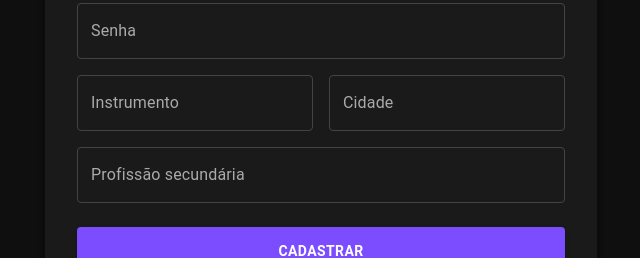
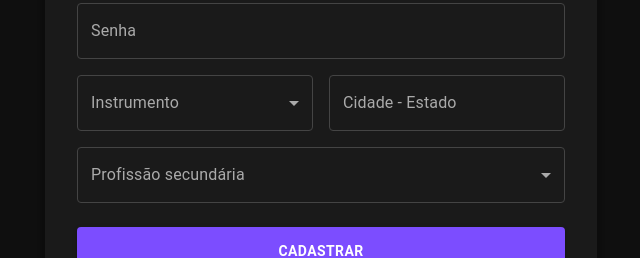
Before and after one commit to RastaDev21/MusicWork, a React (Vite) app in the folder frontend/: page /register in a window 1280 px wide. Shown: the part 356-614 px from the top of the page, without its empty margins (319-959 px from the left). Built offline with nearby package versions, Linux system fonts and the light colour scheme.

Commit message:
feat: add instrument and profession dropdowns in register

```diff
--- a/frontend/src/pages/Register.tsx
+++ b/frontend/src/pages/Register.tsx
@@ -7,9 +7,75 @@ import {
   Paper,
   Link,
   Alert,
+  MenuItem,
+  Select,
+  FormControl,
+  InputLabel,
 } from "@mui/material";
 import Logo from "../components/Logo/Logo";
 import { useAuth } from "../contexts/AuthContext";
+
+const instruments = [
+  "Guitarra",
+  "Baixo",
+  "Bateria",
+  "Teclado",
+  "Violão",
+  "Voz",
+  "Saxofone",
+  "Trompete",
+  "Violino",
+  "Percussão",
+  "DJ",
+  "Produtor Musical",
+  "Outro",
+];
+
+const professions = [
+  "Designer",
+  "Fotógrafo",
+  "Editor de vídeo",
+  "Desenvolvedor",
+  "Marketing",
+  "Professor",
+  "Técnico de som",
+  "Eletricista",
+  "Barbeiro",
+  "Tatuador",
+  "Outro",
+];
+
+const inputSx = {
+  "& .MuiOutlinedInput-root": {
+    color: "#fff",
+    "& fieldset": { borderColor: "#444" },
+    "&:hover fieldset": { borderColor: "#7c4dff" },
+    "&.Mui-focused fieldset": { borderColor: "#7c4dff" },
+  },
+  "& .MuiInputLabel-root": { color: "#aaa" },
+  "& .MuiInputLabel-root.Mui-focused": { color: "#7c4dff" },
+};
+
+const selectSx = {
+  color: "#fff",
+  "& .MuiOutlinedInput-notchedOutline": { borderColor: "#444" },
+  "&:hover .MuiOutlinedInput-notchedOutline": { borderColor: "#7c4dff" },
+  "&.Mui-focused .MuiOutlinedInput-notchedOutline": { borderColor: "#7c4dff" },
+  "& .MuiSvgIcon-root": { color: "#aaa" },
+};
+
+const menuSx = {
+  "& .MuiPaper-root": {
+    backgroundColor: "#1a1a1a",
+    border: "1px solid #2a2a2a",
+  },
+};
+
+const menuItemSx = {
+  color: "#fff",
+  "&:hover": { backgroundColor: "#7c4dff22" },
+  "&.Mui-selected": { backgroundColor: "#7c4dff33" },
+};
 
 export default function Register() {
   const { signUp, loading } = useAuth();
@@ -26,7 +92,6 @@ export default function Register() {
       setError("Nome, email e senha são obrigatórios");
       return;
     }
-
     try {
       setError("");
       await signUp({
@@ -42,17 +107,6 @@ export default function Register() {
       setError(e.message);
     }
   }
-
-  const inputSx = {
-    "& .MuiOutlinedInput-root": {
-      color: "#fff",
-      "& fieldset": { borderColor: "#444" },
-      "&:hover fieldset": { borderColor: "#7c4dff" },
-      "&.Mui-focused fieldset": { borderColor: "#7c4dff" },
-    },
-    "& .MuiInputLabel-root": { color: "#aaa" },
-    "& .MuiInputLabel-root.Mui-focused": { color: "#7c4dff" },
-  };
 
   return (
     <Box
@@ -108,32 +162,58 @@ export default function Register() {
           />
 
           <Box sx={{ display: "flex", gap: 2, mb: 2 }}>
+            <FormControl fullWidth>
+              <InputLabel
+                sx={{ color: "#aaa", "&.Mui-focused": { color: "#7c4dff" } }}
+              >
+                Instrumento
+              </InputLabel>
+              <Select
+                value={instrument}
+                label="Instrumento"
+                onChange={e => setInstrument(e.target.value)}
+                sx={selectSx}
+                MenuProps={{ sx: menuSx }}
+              >
+                {instruments.map(i => (
+                  <MenuItem key={i} value={i} sx={menuItemSx}>
+                    {i}
+                  </MenuItem>
+                ))}
+              </Select>
+            </FormControl>
+
             <TextField
               fullWidth
-              label="Instrumento"
-              variant="outlined"
-              value={instrument}
-              onChange={e => setInstrument(e.target.value)}
-              sx={inputSx}
-            />
-            <TextField
-              fullWidth
-              label="Cidade"
+              label="Cidade - Estado"
               variant="outlined"
               value={city}
               onChange={e => setCity(e.target.value)}
+              placeholder="Ex: Santos - SP"
               sx={inputSx}
             />
           </Box>
 
-          <TextField
-            fullWidth
-            label="Profissão secundária"
-            variant="outlined"
-            value={secondaryProfession}
-            onChange={e => setSecondaryProfession(e.target.value)}
-            sx={{ ...inputSx, mb: 3 }}
-          />
+          <FormControl fullWidth sx={{ mb: 3 }}>
+            <InputLabel
+              sx={{ color: "#aaa", "&.Mui-focused": { color: "#7c4dff" } }}
+            >
+              Profissão secundária
+            </InputLabel>
+            <Select
+              value={secondaryProfession}
+              label="Profissão secundária"
+              onChange={e => setSecondaryProfession(e.target.value)}
+              sx={selectSx}
+              MenuProps={{ sx: menuSx }}
+            >
+              {professions.map(p => (
+                <MenuItem key={p} value={p} sx={menuItemSx}>
+                  {p}
+                </MenuItem>
+              ))}
+            </Select>
+          </FormControl>
 
           <Button
             fullWidth
```
